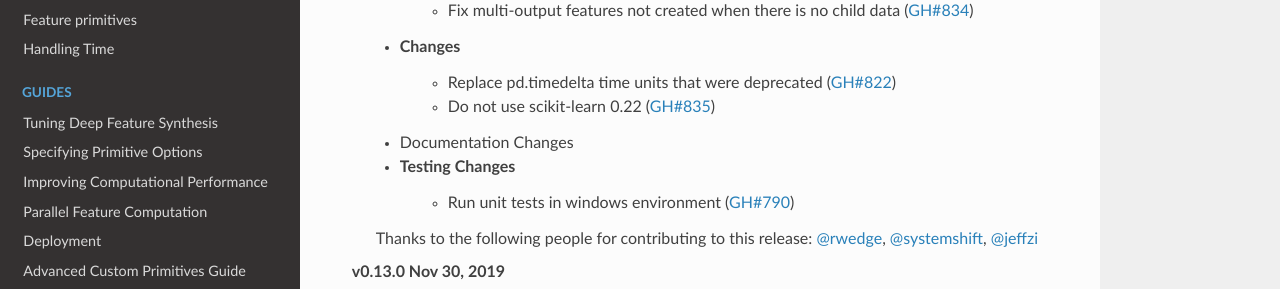
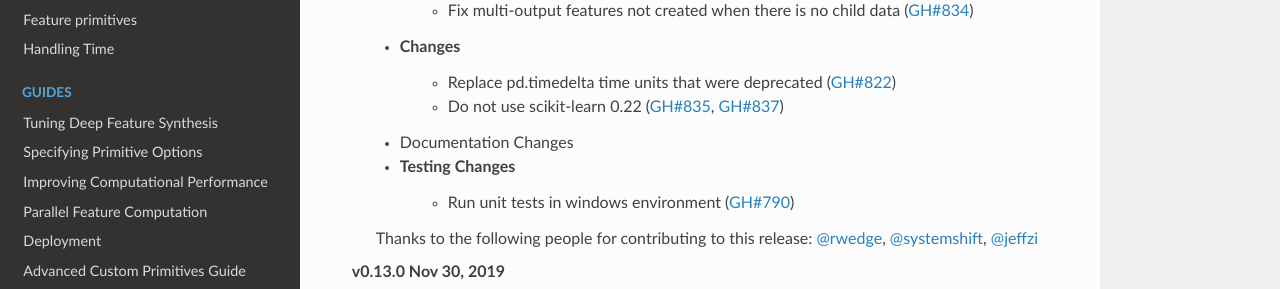
Before and after one commit to alteryx/featuretools, a Sphinx documentation site: the page built from docs/source/changelog.rst, in a window 1280 px wide and 900 px high. Shown: the part 276-565 px from the top of the window. Built offline with Sphinx 7.4.7 and the Read the Docs theme 2.0.0, drawn with Linux system fonts in a browser that asks for light colours; pages that are not in the unit, such as notebooks, are missing from menus; the version number is read from the project's files by our own code.

Commit message:
update changelog

```diff
--- a/docs/source/changelog.rst
+++ b/docs/source/changelog.rst
@@ -9,7 +9,7 @@ Changelog
         * Fix multi-output features not created when there is no child data (:pr:`834`)
     * Changes
         * Replace pd.timedelta time units that were deprecated (:pr:`822`)
-        * Do not use scikit-learn 0.22 (:pr:`835`)
+        * Do not use scikit-learn 0.22 (:pr:`835`, :pr:`837`)
     * Documentation Changes
     * Testing Changes
         * Run unit tests in windows environment (:pr:`790`)
```
